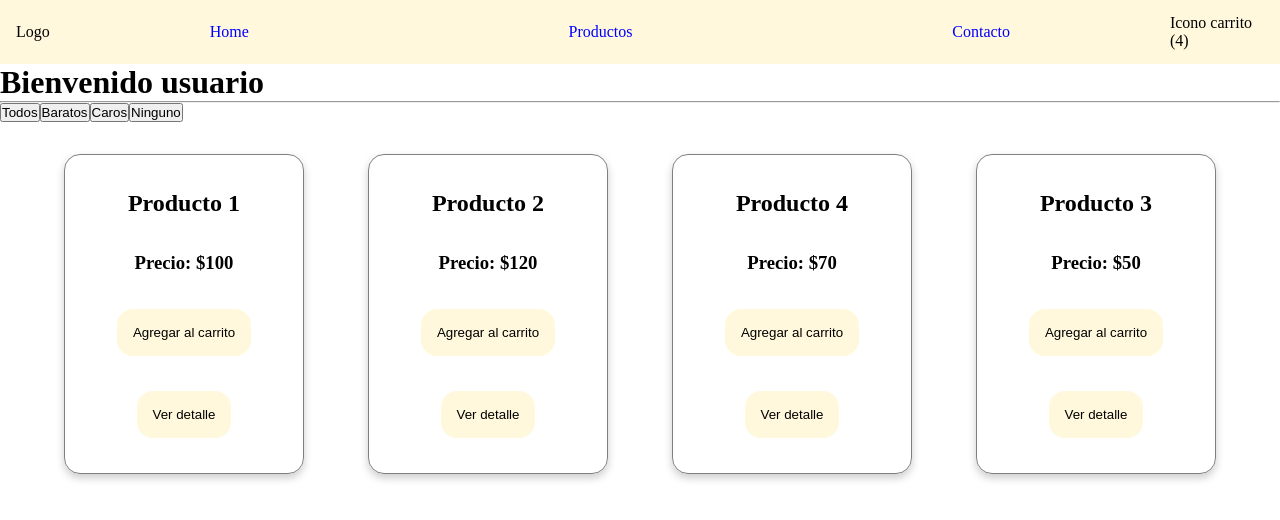
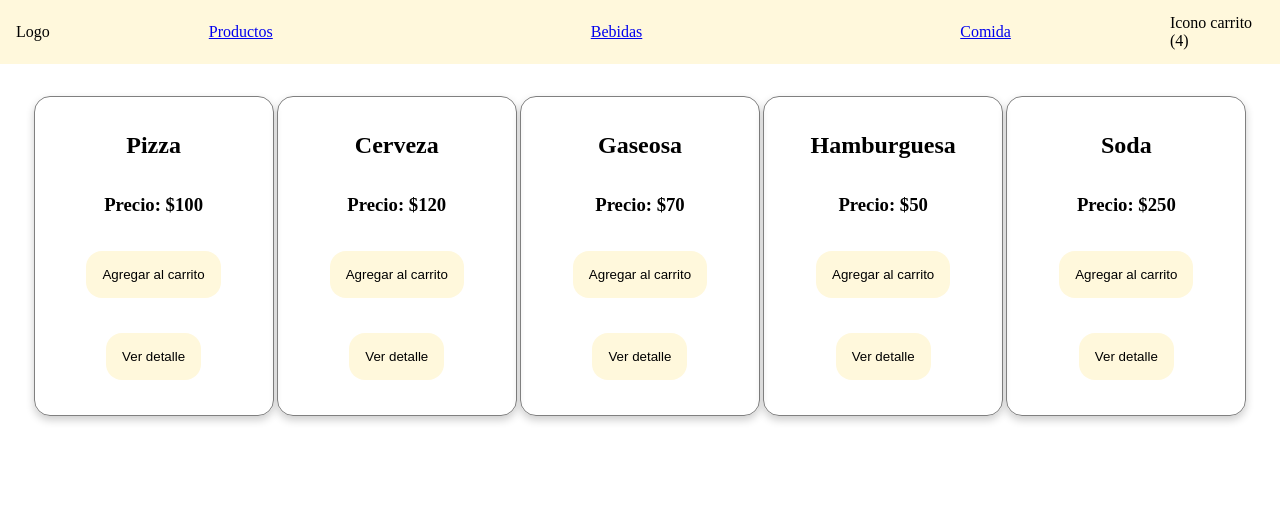
Before and after one commit to lucasruiz12/react-flex-75915, a React (Vite) app: page / in a window 1280 px wide. Shown: the top 520 px of the page. Built offline with nearby package versions, Linux system fonts and the light colour scheme.

Commit message:
Clase 5. Navegación y Routing

```diff
--- a/package.json
+++ b/package.json
@@ -11,7 +11,8 @@
   },
   "dependencies": {
     "react": "^18.3.1",
-    "react-dom": "^18.3.1"
+    "react-dom": "^18.3.1",
+    "react-router-dom": "^7.3.0"
   },
   "devDependencies": {
     "@eslint/js": "^9.11.1",
--- a/src/App.jsx
+++ b/src/App.jsx
@@ -1,17 +1,22 @@
+import { BrowserRouter, Route, Routes } from 'react-router-dom';
 import './App.css';
-import Contador from './components/Contador/Contador';
 import ItemListContainer from './components/ItemListContainer/ItemListContainer';
 import Navbar from "./components/Navbar/Navbar";
+import ItemDetail from './components/ItemDetail/ItemDetail';
 
 function App() {
   return (
     <>
-      {/* <Navbar>
-        <h1>Hola</h1> // De esta manera pasamos por "children". El h1 sería children de Navbar
-      </Navbar> */}
-      <Navbar />
-      <ItemListContainer greetings="Bienvenido usuario" />
-      {/* <Contador /> */}
+      <BrowserRouter>
+        <Navbar />
+        <Routes>
+          <Route path="/" element={<ItemListContainer />} />
+          <Route path="/categoria/:categoria" element={<ItemListContainer />} />
+          <Route path="/detalle/:id" element={<ItemDetail />} />
+          <Route path="*" element={<p>404 ROUTE NOT FOUND</p>} />
+          {/* <Route path="/home" element={<p>Estamos en home</p>} /> */}
+        </Routes>
+      </BrowserRouter>
     </>
   );
 };
--- a/src/components/Item/Item.jsx
+++ b/src/components/Item/Item.jsx
@@ -1,6 +1,7 @@
+import { Link } from 'react-router-dom';
 import './Item.css';
 
-function Item({ id, nombre, precio, usarFiltro }) {
+function Item({ id, nombre, precio }) {
 
     function agregarAlCarrito() {
         console.log("Vas a agregar:", nombre);
@@ -11,7 +12,11 @@ function Item({ id, nombre, precio, usarFiltro }) {
             <h2>{nombre || "NO DISPONIBLE"}</h2>
             <h3>Precio: ${precio || "SIN PRECIO"}</h3>
             <button disabled={!nombre} className="card-btn" onClick={() => agregarAlCarrito()}>Agregar al carrito</button>
-            <button disabled={!nombre} className="card-btn" onClick={() => usarFiltro("Detalle", id)}>Ver detalle</button>
+            <Link to={`/detalle/${id}`}>
+                <button disabled={!nombre} className="card-btn">
+                    Ver detalle
+                </button>
+            </Link>
         </div>
     );
 };
--- a/src/components/ItemDetail/ItemDetail.jsx
+++ b/src/components/ItemDetail/ItemDetail.jsx
@@ -1,30 +1,47 @@
+import { Link, useParams } from 'react-router-dom';
 import './ItemDetail.css';
+import { useEffect, useState } from 'react';
+import { fetchData } from '../../fetchData';
+import Loader from '../Loader/Loader';
 
-function ItemDetail({ item, usarFiltro }) {
+function ItemDetail() {
 
-    const { id, nombre, precio, oferta, descripcion, stock } = item;
+    const { id } = useParams();
+
+    const [detalle, setDetalle] = useState(null);
 
     function agregarAlCarrito() {
         console.log("Vas a agregar:", nombre);
     };
 
+    useEffect(() => {
+        fetchData().then(response => {
+            const detalleDelProducto = response.find(el => el.id === parseInt(id));
+            setDetalle(detalleDelProducto);
+        })
+            .catch(err => console.error(err));
+    }, [id]);
+
     return (
+        !detalle ? <Loader />
+            :
             <div className="card-detail">
-            <h2>{nombre || "NO DISPONIBLE"}</h2>
-            <h3>Precio: ${precio || "SIN PRECIO"}</h3>
-            <p>Descripción: {descripcion}</p>
+                <h2>{detalle.nombre || "NO DISPONIBLE"}</h2>
+                <h3>Precio: ${detalle.precio || "SIN PRECIO"}</h3>
+                <p>Descripción: {detalle.descripcion}</p>
                 {
-                stock > 0 ?
-                <p>Quedan {stock} unidades</p>
+                    detalle.stock > 0 ?
+                        <p>Quedan {detalle.stock} unidades</p>
                         :
                         <p>Producto agotado!</p>
                 }
                 {
-                oferta && <p><b>PRODUCTO EN OFERTA</b></p>
-                // oferta ? <p><b>PRODUCTO EN OFERTA</b></p> : null
+                    detalle.oferta && <p><b>PRODUCTO EN OFERTA</b></p>
                 }
-            <button disabled={stock === 0} className="card-detail-btn" onClick={() => agregarAlCarrito()}>Agregar al carrito</button>
-            <button disabled={!nombre} className="card-detail-btn" onClick={() => usarFiltro("Todos")}>Volver al inicio</button>
+                <button disabled={detalle.stock === 0} className="card-detail-btn" onClick={() => agregarAlCarrito()}>Agregar al carrito</button>
+                <Link to="/">
+                    <button className="card-detail-btn">Volver al inicio</button>
+                </Link>
             </div>
     );
 };
--- a/src/components/ItemListContainer/ItemListContainer.jsx
+++ b/src/components/ItemListContainer/ItemListContainer.jsx
@@ -4,86 +4,49 @@ import Item from '../Item/Item';
 import Loader from '../Loader/Loader';
 import ItemDetail from '../ItemDetail/ItemDetail';
 import './ItemListContainer.css';
+import { useParams } from 'react-router-dom';
 
-function ItemListContainer({ greetings }) {
+function ItemListContainer() {
 
     const [todosLosProductos, setTodosLosProductos] = useState([]); // Este estado solo me va a servir como una especie de base de datos local en mi proyecto para no tener que seguir solicitando infinitas veces de acuerdo a los filtros que aplique. Si aplico el filtro de no mostrar productos, eventualmente puedo perder esa información. Así que acá tenemos un backup
     const [misProductos, setMisProductos] = useState([]); // Los productos que vamos a mostrar
     const [loading, setLoading] = useState(true);
-    const [detalleFiltrado, setDetalleFiltrado] = useState(false);
 
-    const usarFiltro = (filtro, id) => {
-        switch (filtro) {
-            case "Ninguno":
-                setDetalleFiltrado(false);
-                setMisProductos([]);
-                break;
-            case "Todos":
-                setDetalleFiltrado(false);
-                setMisProductos(todosLosProductos);
-                break;
-            case "Baratos":
-                setDetalleFiltrado(false);
-                setMisProductos(todosLosProductos.filter(el => el.precio < 100).sort((a, b) => a.precio - b.precio));
-                break;
-            case "Caros":
-                setDetalleFiltrado(false);
-                setMisProductos(todosLosProductos.filter(el => el.precio >= 100).sort((a, b) => a.precio - b.precio));
-                break;
-            case "Detalle":
-                setDetalleFiltrado(true);
-                setMisProductos(todosLosProductos.filter(el => el.id === id));
-                break;
-
-            default:
-                break;
-        };
-    };
-
-    // Hook de efectos:
+    const { categoria } = useParams();
 
     useEffect(() => {
+        if (todosLosProductos.length === 0) {
             fetchData().then(response => {
                 setTodosLosProductos(response);
+                if (categoria) {
+                    const productosFiltrados = response.filter(el => el.categoria === categoria);
+                    setMisProductos(productosFiltrados);
+                    setLoading(false);
+                } else {
                     setMisProductos(response);
                     setLoading(false);
+                };
             })
                 .catch(err => console.error(err));
+        } else {
+            if (categoria) {
+                const productosFiltrados = todosLosProductos.filter(el => el.categoria === categoria);
+                setMisProductos(productosFiltrados);
+            } else {
+                setMisProductos(todosLosProductos);
+            };
+        }
 
-        // fetch("https://jsonplaceholder.typicode.com/todos").then(response => response.json())
-        //     .then(data => console.log(data))
-        //     .catch(err => console.error(err));
-
-        // getAPI("https://jsonplaceholder.typicode.com/todos").then(data => console.log(data));
-
-        // postAPI("https://jsonplaceholder.typicode.com/posts", {
-        //     title: "Custom task",
-        //     userId: 2,
-        //     body: "To complete"
-        // }).then(data => console.log(data));
-
-    }, []);
+    }, [categoria]);
 
     return (
         <>
-            <h1>{greetings}</h1>
-            <hr />
-            {
-                !detalleFiltrado &&
-                <div className="container-filter">
-                    <button onClick={() => usarFiltro("Todos")}>Todos</button>
-                    <button onClick={() => usarFiltro("Baratos")}>Baratos</button>
-                    <button onClick={() => usarFiltro("Caros")}>Caros</button>
-                    <button onClick={() => usarFiltro("Ninguno")}>Ninguno</button>
-                </div>
-            }
             <div className="container-cards">
                 {
                     loading ? <Loader /> :
-                        detalleFiltrado ? <ItemDetail item={misProductos[0]} usarFiltro={usarFiltro} /> :
                         misProductos.map((el, index) => {
                             return (
-                                    <Item key={index} id={el.id} nombre={el.nombre} precio={el.precio} usarFiltro={usarFiltro} />
+                                <Item key={index} id={el.id} nombre={el.nombre} precio={el.precio} />
                             );
                         })
                 }
--- a/src/components/Navbar/Navbar.jsx
+++ b/src/components/Navbar/Navbar.jsx
@@ -1,3 +1,4 @@
+import { Link } from 'react-router-dom';
 import CartWidget from '../CartWidget/CartWidget';
 import './Navbar.css';
 
@@ -7,9 +8,21 @@ function Navbar() {
             <nav className="nav-bar">
                 <p>Logo</p>
                 <ul className="nav-bar-options">
-                    <li className="nav-bar-item">Home</li>
-                    <li className="nav-bar-item">Productos</li>
-                    <li className="nav-bar-item">Contacto</li>
+                    <li className="nav-bar-item">
+                        <Link to="/">
+                            Productos
+                        </Link>
+                    </li>
+                    <li className="nav-bar-item">
+                        <Link to="/categoria/bebida">
+                            Bebidas
+                        </Link>
+                    </li>
+                    <li className="nav-bar-item">
+                        <Link to="/categoria/comida">
+                            Comida
+                        </Link>
+                    </li>
                 </ul>
                 <CartWidget />
             </nav>
--- a/src/productos.js
+++ b/src/productos.js
@@ -1,42 +1,52 @@
 export const productos = [
     {
         id: 1,
-        nombre: "Producto 1",
+        nombre: "Pizza",
         precio: 100,
         img: "",
         stock: 10,
         oferta: true,
-        descripcion: "Descripción del producto 1",
-        categoria: "1"
+        descripcion: "Variedad de pizza",
+        categoria: "comida"
     },
     {
         id: 2,
-        nombre: "Producto 2",
+        nombre: "Cerveza",
         precio: 120,
         img: "",
         stock: 15,
         oferta: false,
-        descripcion: "Descripción del producto 2",
-        categoria: "2"
+        descripcion: "Ver marcas",
+        categoria: "bebida"
     },
     {
-        id: 4,
-        nombre: "Producto 4",
+        id: 3,
+        nombre: "Gaseosa",
         precio: 70,
         img: "",
         stock: 0,
         oferta: false,
-        descripcion: "Descripción del producto 4",
-        categoria: "2"
+        descripcion: "De todas las marcas favoritas",
+        categoria: "bebida"
     },
     {
-        id: 3,
-        nombre: "Producto 3",
+        id: 4,
+        nombre: "Hamburguesa",
         precio: 50,
         img: "",
         stock: 2,
         oferta: true,
-        descripcion: "Descripción del producto 3",
-        categoria: "3"
+        descripcion: "Las mejores del lugar",
+        categoria: "comida"
+    },
+    {
+        id: 5,
+        nombre: "Soda",
+        precio: 250,
+        img: "",
+        stock: 2,
+        oferta: true,
+        descripcion: "Muchas burbujas",
+        categoria: "bebida"
     },
 ];
```
Also changed, not shown: 1 other file (tests, documents, lock files or other folders). Lines whose indentation alone changed are shown as unchanged.
